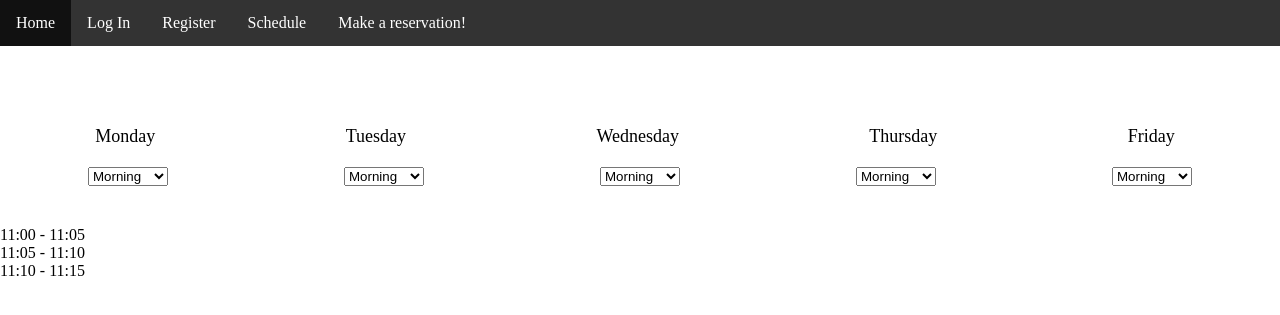
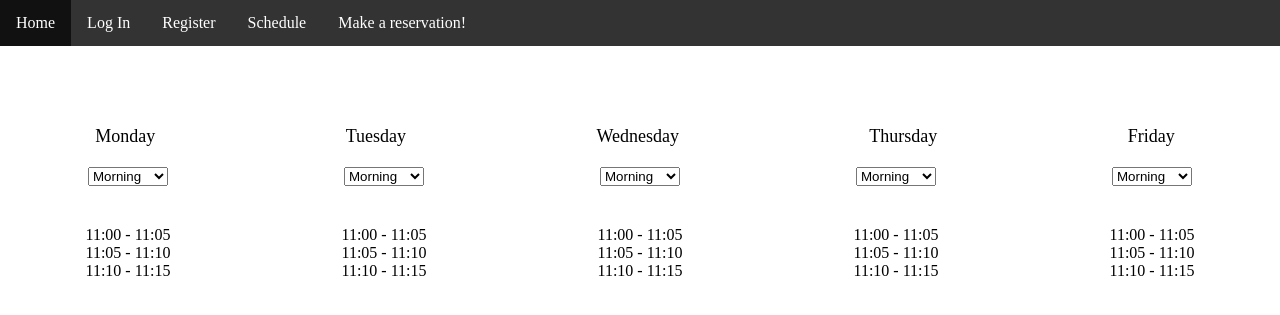
Before and after one commit to dominicho97/table-tennis-tool, a PHP site: page /schedule/schedule.php in a window 1280 px wide. Shown: the top 315 px of the page. Run offline with PHP 8.4, Linux system fonts and the light colour scheme.

Commit message:
added morning hours

```diff
--- a/schedule/schedule.css
+++ b/schedule/schedule.css
@@ -46,3 +46,12 @@ body {
 }
 
 /*--*/
+
+.time-morning1 {
+  display: inline;
+  position: relative;
+}
+.time-wrapper1 {
+  display: flex;
+  justify-content: space-around;
+}
--- a/schedule/schedule.php
+++ b/schedule/schedule.php
@@ -84,22 +84,46 @@ define('__CONFIG__', true);
 
 </div>
 
+<div class="time-wrapper1">
     <div class="time-morning1">
     <div>11:00 - 11:05</div>
     <div>11:05 - 11:10</div>
     <div>11:10 - 11:15</div>
+</div>
+   <div class="time-morning2">
+    <div>11:00 - 11:05</div>
+    <div>11:05 - 11:10</div>
+    <div>11:10 - 11:15</div>
+</div>
+   <div class="time-morning3">
+    <div>11:00 - 11:05</div>
+    <div>11:05 - 11:10</div>
+    <div>11:10 - 11:15</div>
+</div>
+<div class="time-morning4">
+    <div>11:00 - 11:05</div>
+    <div>11:05 - 11:10</div>
+    <div>11:10 - 11:15</div>
+</div>
+   <div class="time-morning5">
+    <div>11:00 - 11:05</div>
+    <div>11:05 - 11:10</div>
+    <div>11:10 - 11:15</div>
+</div>
+</div>
 
-    <div>
+
+
 
   <script>
 
+  const morning = document.getElementById('time-morning1');
 
 
   const select1 = document.getElementById('selectbox1');
-    if (select1 === 'morning'){
-      console.log('test')
-
-  }
+    if (select1 === 'noon'){
+    morning.style.display= 'none'
+  };
 
 
 
```
